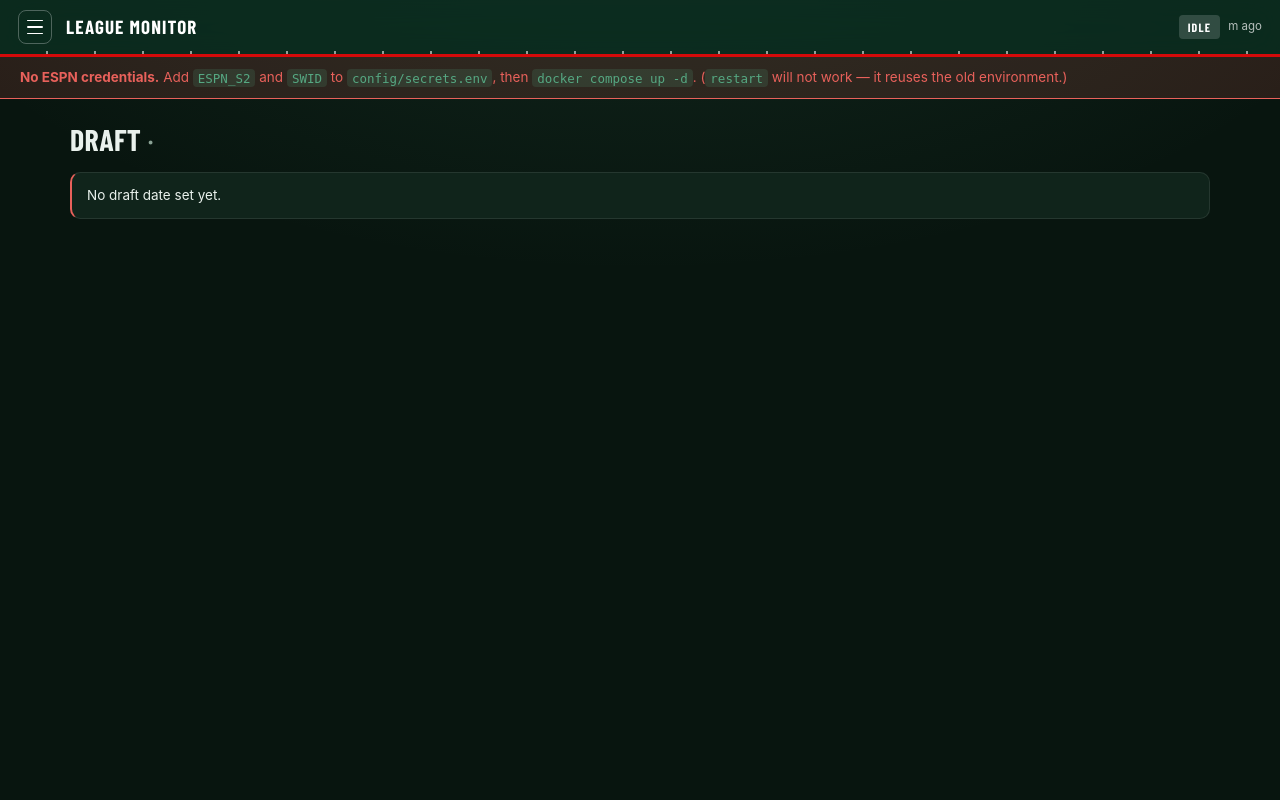
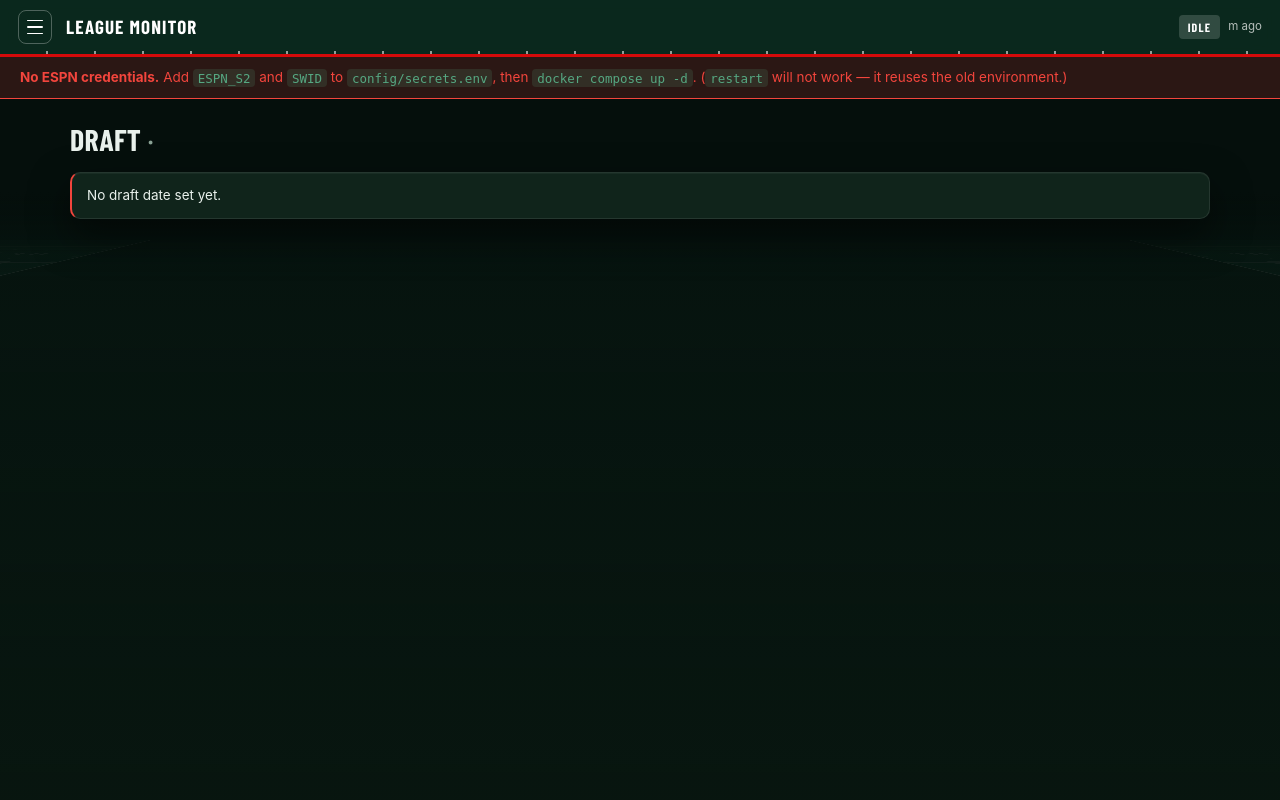
Before and after one commit to Coldraise/espn_fantasy, a Python web app: template app/templates/draft.html in a window 1280 px wide. Run offline with Jinja, Linux system fonts and the light colour scheme; the template is opened without the code that fills it, so the values that code supplies are empty; some libraries are stand-ins or nearby versions.

Commit message:
Put the pages over a field, red back on top, and a sunrise to run at
Red is the highlight again. The green retune had left it doing almost
nothing, so the current thing and the thing under the cursor are red
across scope tabs, table rows, team links and position headings --
the same accent the drawer already used.

Panels now hover over a pitch. The field is a sibling of the content
rather than a body background: a body background is painted onto the
canvas, behind even negative z-index children, and could not be layered
under the panels this way. It runs at half-scale markings and .17 opacity
-- at full size the yard numbers were larger than the text sitting on
them and the page read as a poster of a field with a table on it.

Scrolling walks us up that field, and panels arrive small and grow in as
they come. Both are scroll-driven, so they track the scrollbar and
reverse on the way back up.

Three things that are load-bearing:

- The scroll rules sit inside @supports, so the fallback is the finished
  state. A browser without animation-timeline never applies them and
  gets plain, fully visible panels rather than a page stuck mid-fade.

- The arrival range ends at a fixed 340px, not a percentage. A
  percentage of `entry` is a percentage of the element's own height, so
  a single-position card of 60 rows would still be growing thousands of
  pixels later.

- Tables inside .scroll are excluded from it. The wrapper already
  animates, and .matrix .rowhead is position:sticky -- transforming both
  compounds the scale for no gain.

The login field reads as moving again. It was never switched off; the
authentic pitch that replaced the old dense grid has yard lines every
60px and nothing between them, and at 80px/s there was too little
texture for the eye to catch, so it is back to about 160px/s. The
horizon lifts to 36% and the card drops into the lower third, which
leaves room for the sun it is running at. The sun lives in .field's own
background so the plane, painted over it, swallows its lower half at the
horizon for free.

Co-Authored-By: Claude Opus 5 <noreply@anthropic.com>
Claude-Session: https://claude.ai/code/session_015FTd1GMEkJS6YQkio5gxWN

```diff
--- a/app/static/style.css
+++ b/app/static/style.css
@@ -23,13 +23,16 @@
   --green-soft: rgba(86,168,130,.16);
   --green-tint: rgba(86,168,130,.075);
 
-  --red:        #e8615b;
-  --red-soft:   rgba(232,97,91,.15);
+  --red:        #f2453d;
+  --red-soft:   rgba(242,69,61,.16);
+  --red-tint:   rgba(242,69,61,.09);
 
   --amber:      #d8a95a;
   --amber-soft: rgba(216,169,90,.15);
 
   --shadow: 0 1px 2px rgba(0,0,0,.35);
+  /* what makes a panel read as hovering over the field */
+  --lift: 0 16px 38px rgba(0,0,0,.5), 0 1px 0 rgba(255,255,255,.04) inset;
   --radius: 10px;
 
   /* NFL shield red, the drawer and topbar accent */
@@ -48,13 +51,57 @@
 
 * { box-sizing: border-box; }
 body {
-  margin: 0; min-height: 100vh; color: var(--ink);
-  /* Fixed so the glow stays put behind the page rather than scrolling with it. */
-  background: radial-gradient(1100px 560px at 50% -120px,
-                rgba(86,168,130,.13), transparent 70%) fixed, var(--bg);
+  margin: 0; min-height: 100vh; color: var(--ink); background: var(--bg);
   font: 15px/1.55 ui-sans-serif, -apple-system, BlinkMacSystemFont, "Segoe UI", Roboto, sans-serif;
 }
 a { color: var(--green); }
+
+/* ---------- the pitch behind every page ----------
+
+   The same field.svg the login uses, but dimmed and set far back so panels
+   read as hovering over it. It is a sibling of the content rather than a body
+   background because a body background is painted onto the canvas, behind even
+   negative z-index children, and could not be layered under the panels this
+   way. Scroll drives it: scrolling the page walks us up the field. */
+.pitch {
+  position: fixed; inset: 0; z-index: 0; overflow: hidden;
+  background: linear-gradient(#050f0c 0%, #061711 26%, #081c14 30%);
+  perspective: 1100px; perspective-origin: 50% 30%;
+}
+/* Half-scale markings and low opacity: this is a texture under the page, not
+   the login's hero. At full size the yard numbers were bigger than the text
+   sitting on them. */
+.pitch-plane {
+  position: absolute; top: 30%; left: 50%;
+  width: 2600px; height: 1200px; margin-left: -1300px;
+  overflow: hidden; opacity: .17;
+  transform-origin: 50% 0; transform: rotateX(84deg);
+}
+.pitch-plane::before {
+  content: ""; position: absolute; left: 0; right: 0; top: -720px; bottom: 0;
+  background: url("/static/field.svg") repeat 0 0 / 1300px 720px;
+}
+/* Sink the far distance into the dark and keep the near turf from competing
+   with the text sitting on top of it. */
+.pitch::after {
+  content: ""; position: absolute; inset: 0; pointer-events: none;
+  background:
+    linear-gradient(#050f0c 24%, rgba(5,15,12,.62) 34%, rgba(8,21,15,.88) 100%);
+}
+@keyframes pitchrun {
+  from { transform: translate3d(0, 0, 0); }
+  to   { transform: translate3d(0, 1440px, 0); }
+}
+@supports (animation-timeline: scroll()) {
+  @media (prefers-reduced-motion: no-preference) {
+    .pitch-plane::before {
+      animation: pitchrun linear;
+      animation-timeline: scroll(root block);
+      animation-range: 0% 100%;
+    }
+  }
+}
+main, .banner { position: relative; z-index: 1; }
 
 /* ---------- top bar ---------- */
 .topbar {
@@ -166,20 +213,22 @@ code { background: var(--green-soft); color: var(--green); padding: 1.5px 5px;
 .notice {
   background: var(--surface); border: 1px solid var(--line); border-left: 2px solid var(--red);
   border-radius: var(--radius); padding: 12px 15px; font-size: 13.5px; margin: 14px 0;
+  box-shadow: var(--lift);
 }
 .scope { display: flex; gap: 6px; margin: -4px 0 16px; flex-wrap: wrap; }
 .scope a {
   color: var(--muted); text-decoration: none; font-size: 12.5px; font-weight: 550;
   padding: 4px 11px; border-radius: 5px; background: var(--surface); border: 1px solid var(--line);
 }
-.scope a:hover { border-color: var(--green); color: var(--green); }
-.scope a.on { background: var(--green); color: #fff; border-color: var(--green); }
+.scope a:hover { border-color: var(--red); color: var(--red); }
+.scope a.on { background: var(--red); color: #fff; border-color: var(--red); }
 
 /* ---------- hero / countdown ---------- */
 .hero { display: flex; justify-content: space-between; align-items: flex-start; gap: 22px; flex-wrap: wrap; }
 .countdown {
   background: var(--surface); border: 1px solid var(--line); border-top: 2px solid var(--red);
   border-radius: var(--radius); padding: 13px 20px; text-align: right; min-width: 205px;
+  box-shadow: var(--lift);
 }
 .cd-label { font-size: 10px; text-transform: uppercase; letter-spacing: .09em; color: var(--muted); }
 .cd-clock { font-size: 25px; font-weight: 650; font-variant-numeric: tabular-nums;
@@ -763,3 +831,35 @@ td .slot {
 /* The players list is 50 rows deep, so tinted and untinted rows need the same
    horizontal inset or the tint would shunt half the list sideways. */
 .plist li { padding: 5px 6px; border-radius: 4px; }
+
+/* ---------- coming up the field ----------
+
+   Panels arrive small and grow to full size as they scroll in, so moving down
+   the page reads as closing on them. Scroll-driven, so it tracks the scrollbar
+   rather than a clock and reverses when you scroll back up.
+
+   Everything is inside @supports on purpose: the fallback has to be the
+   finished state. Without animation-timeline the rules never apply at all, so
+   a browser that cannot do this gets plain, fully visible panels rather than a
+   page frozen mid-fade.
+
+   The range ends at a fixed 340px rather than a percentage. A percentage of
+   `entry` is a percentage of the element's own height, so a tall panel -- a
+   single-position card is 60 rows -- would still be growing thousands of
+   pixels later. A length gives every panel the same arrival. */
+@keyframes rise {
+  from { opacity: .25; transform: translateY(34px) scale(.94); }
+  to   { opacity: 1; transform: none; }
+}
+@supports (animation-timeline: view()) {
+  @media (prefers-reduced-motion: no-preference) {
+    .game, .poscard, .rule, .countdown, .notice, .newsitem, .scroll, table {
+      animation: rise linear both;
+      animation-timeline: view();
+      animation-range: entry 0% entry 340px;
+    }
+    /* The wrapper already animates, and .matrix .rowhead is position:sticky --
+       transforming the table too compounds the scale for no gain. */
+    .scroll table { animation: none; }
+  }
+}
--- a/app/templates/base.html
+++ b/app/templates/base.html
@@ -12,6 +12,10 @@
   <script src="https://cdnjs.cloudflare.com/ajax/libs/htmx/1.9.12/htmx.min.js"></script>
 </head>
 <body>
+
+{# Decorative only: the same pitch as the login, dimmed and pushed behind the
+   page, so the panels read as hovering over a field. Scroll drives it. #}
+<div class="pitch" aria-hidden="true"><div class="pitch-plane"></div></div>
 
 <header class="topbar">
   <button class="burger" id="burger" aria-label="Open menu" aria-expanded="false" aria-controls="drawer">
```
Also changed, not shown: other parts of app/static/style.css (+35 -16 lines).
